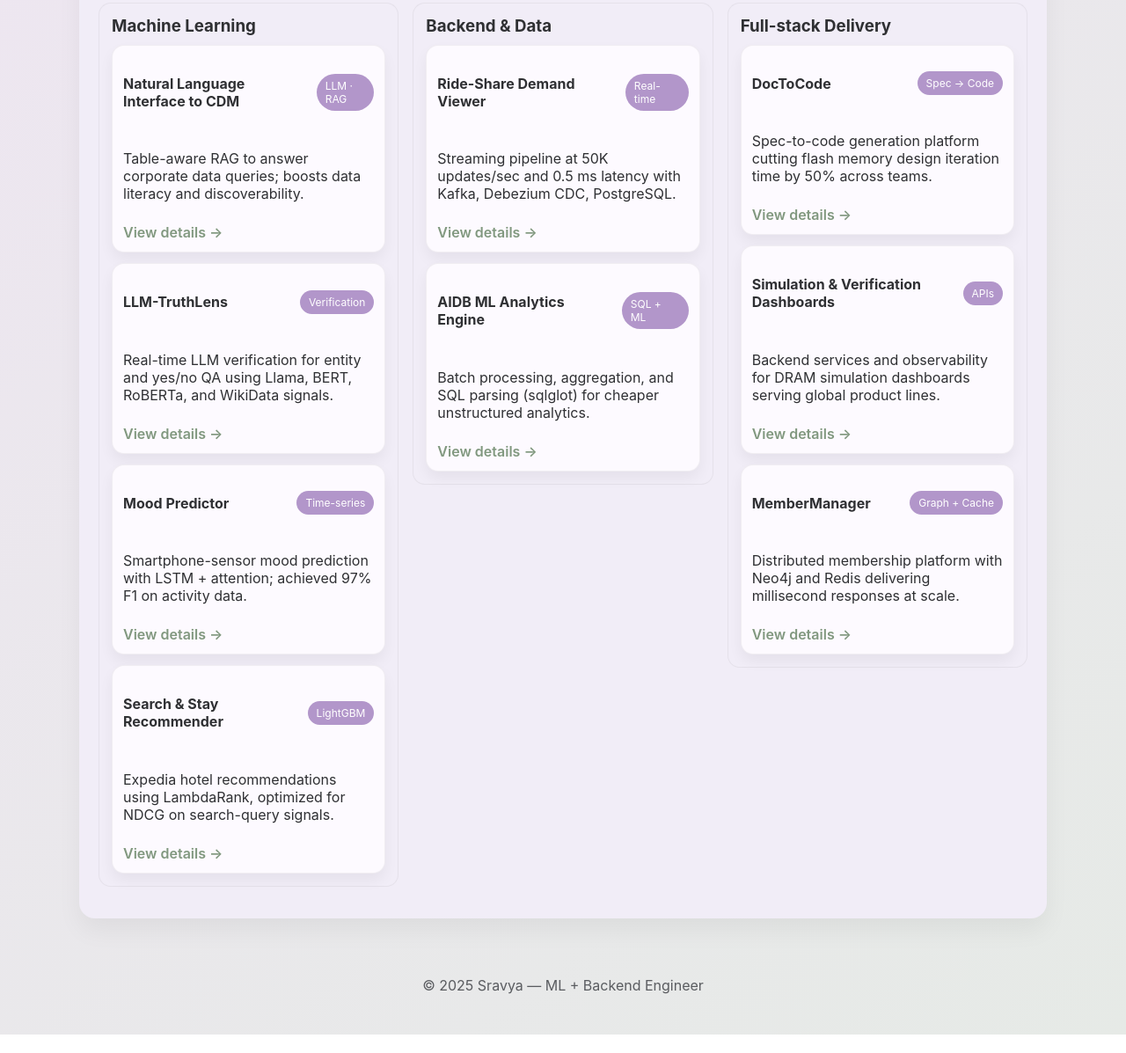
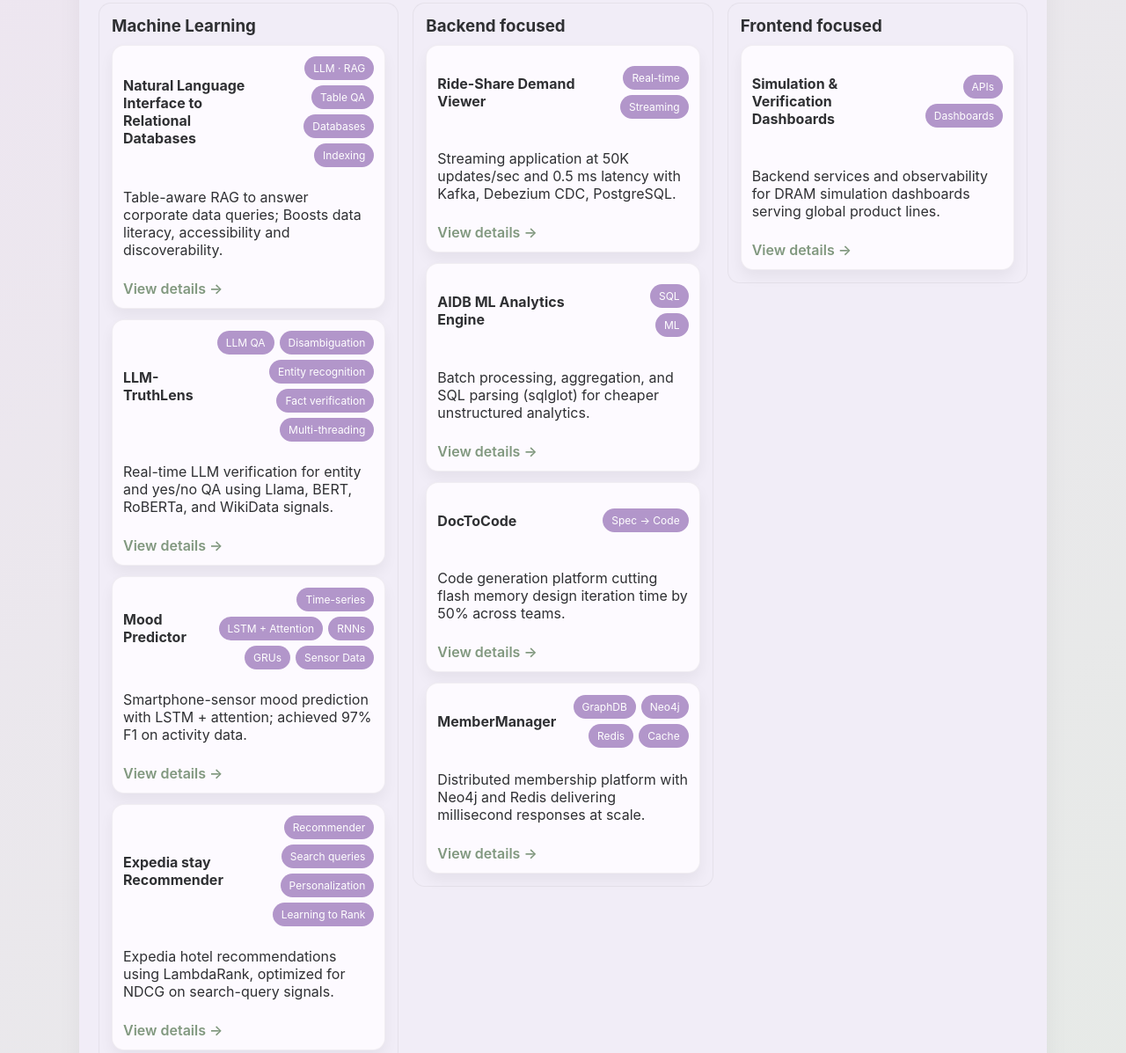
Before and after one commit to zencodess/portfolio_simple, a plain HTML site: page projects.html in a window 1280 px wide. Shown: the part 215-1412 px from the top of the page at 88% size. Before the commit the page ends 1391 px from the top, so only its background shows below. Drawn offline with Linux system fonts and the light colour scheme.

Commit message:
update data

```diff
--- a/data.js
+++ b/data.js
@@ -2,10 +2,13 @@
 window.portfolioData = {
   about: {
     summary:
-      "I design data products end-to-end: ingestion, storage, ML, and the APIs or dashboards that ship insight fast.",
+      "I am a practical minded and detail-oriented software engineer with around 3 years of experience in the industry, shipping products with an impact on multiple processes, customer teams across the globe. \
+      My love for large-scale data systems and enterprise Machine learning systems, further pushed me to pursue MSc. Computer Science at University of Amsterdam & Vrije Universiteit Amsterdam. \
+      I love everything about backend, scalable systems, data, knowledge-base, graphs, search and retreival. \
+      I enjoy building solutions that bridge the gap between cutting-edge research and real-world applications, with a keen skillset in the intersection of backend and generative AI.",
     whatIDo: [
-      "LLM/RAG apps for tabular and knowledge-base search.",
-      "Real-time and batch data pipelines with observability.",
+      "LLM/RAG/Generative apps for tabular and knowledge-base search.",
+      "Real-time and batch backend systems with scaling and observability.",
       "APIs and dashboards that translate data into action."
     ],
     tech:
@@ -13,7 +16,7 @@ window.portfolioData = {
     highlights: [
       "Execution and customer-focus awards at Micron.",
       "Dean's Merit List for academics.",
-      "Best Poster for AutoCodeDoc; two papers on automation."
+      "Best Poster for AutoCodeDoc; two papers on software development."
     ]
   },
   projects: [
@@ -21,69 +24,69 @@ window.portfolioData = {
       bucket: "Machine Learning",
       items: [
         {
-          title: "Natural Language Interface to CDM",
-          tag: "LLM · RAG",
-          desc: "Table-aware RAG to answer corporate data queries; boosts data literacy and discoverability.",
+          title: "Natural Language Interface to Relational Databases",
+          tags: ["LLM · RAG", "Table QA", "Databases", "Indexing"],
+          desc: "Table-aware RAG to answer corporate data queries; Boosts data literacy, accessibility and discoverability.",
           link: "#"
         },
         {
           title: "LLM-TruthLens",
-          tag: "Verification",
+          tags: ["LLM QA", "Disambiguation", "Entity recognition", "Fact verification", "Multi-threading"],
           desc: "Real-time LLM verification for entity and yes/no QA using Llama, BERT, RoBERTa, and WikiData signals.",
           link: "#"
         },
         {
           title: "Mood Predictor",
-          tag: "Time-series",
+          tags: ["Time-series", "LSTM + Attention", "RNNs", "GRUs", "Sensor Data"],
           desc: "Smartphone-sensor mood prediction with LSTM + attention; achieved 97% F1 on activity data.",
           link: "#"
         },
         {
-          title: "Search & Stay Recommender",
-          tag: "LightGBM",
+          title: "Expedia stay Recommender",
+          tags: ["Recommender", "Search queries", "Personalization", "Learning to Rank"],
           desc: "Expedia hotel recommendations using LambdaRank, optimized for NDCG on search-query signals.",
           link: "#"
         }
       ]
     },
     {
-      bucket: "Backend & Data",
+      bucket: "Backend focused",
       items: [
         {
           title: "Ride-Share Demand Viewer",
-          tag: "Real-time",
-          desc: "Streaming pipeline at 50K updates/sec and 0.5 ms latency with Kafka, Debezium CDC, PostgreSQL.",
+          tags: ["Real-time", "Streaming"],
+          desc: "Streaming application at 50K updates/sec and 0.5 ms latency with Kafka, Debezium CDC, PostgreSQL.",
           link: "#"
         },
         {
           title: "AIDB ML Analytics Engine",
-          tag: "SQL + ML",
+          tags: ["SQL", "ML"],
           desc: "Batch processing, aggregation, and SQL parsing (sqlglot) for cheaper unstructured analytics.",
+          link: "#"
+        },
+        {
+          title: "DocToCode",
+          tags: ["Spec → Code"],
+          desc: "Code generation platform cutting flash memory design iteration time by 50% across teams.",
+          link: "#"
+        },
+        {
+          title: "MemberManager",
+          tags: ["GraphDB", "Neo4j", "Redis", "Cache"],
+          desc: "Distributed membership platform with Neo4j and Redis delivering millisecond responses at scale.",
           link: "#"
         }
       ]
     },
     {
-      bucket: "Full-stack Delivery",
+      bucket: "Frontend focused",
       items: [
         {
-          title: "DocToCode",
-          tag: "Spec → Code",
-          desc: "Spec-to-code generation platform cutting flash memory design iteration time by 50% across teams.",
-          link: "#"
-        },
-        {
           title: "Simulation & Verification Dashboards",
-          tag: "APIs",
+          tags: ["APIs", "Dashboards"],
           desc: "Backend services and observability for DRAM simulation dashboards serving global product lines.",
           link: "#"
         },
-        {
-          title: "MemberManager",
-          tag: "Graph + Cache",
-          desc: "Distributed membership platform with Neo4j and Redis delivering millisecond responses at scale.",
-          link: "#"
-        }
       ]
     }
   ],
@@ -96,7 +99,7 @@ window.portfolioData = {
         "Shipped tools that shortened design cycles, raised reliability, and kept teams unblocked during critical releases.",
       impacts: [
         { title: "DocToCode", desc: "Spec-to-code platform that cut flash memory design iteration time by 50%." },
-        { title: "Performance Prediction", desc: "Data pipelines and anomaly detection over terabytes of simulation data." },
+        { title: "Performance Prediction", desc: "Scanner module and anomaly detection over terabytes of simulation data." },
         { title: "Simulation & Verification", desc: "Dashboards and monitoring that improved visibility for DRAM product lines." },
         { title: "MemberManager", desc: "Graph DB + Redis membership platform with millisecond responses." },
         { title: "PackageIO", desc: "Platform for auto-generation and verification across all DRAM products." },
--- a/script.js
+++ b/script.js
@@ -59,7 +59,11 @@
         const card = el("div",{className:"card"});
         const header = el("div",{className:"card-header"});
         header.appendChild(el("h4",{text:item.title}));
-        header.appendChild(el("span",{className:"pill",text:item.tag}));
+        if(item.tags && Array.isArray(item.tags)){
+          const tagRow = el("div",{className:"tag-row"});
+          item.tags.forEach(t=>tagRow.appendChild(el("span",{className:"pill",text:t})));
+          header.appendChild(tagRow);
+        }
         card.appendChild(header);
         card.appendChild(el("p",{text:item.desc}));
         const link = el("a",{className:"link",href:item.link || "#",text:"View details →"});
--- a/style.css
+++ b/style.css
@@ -150,6 +150,7 @@ h1{margin:0 0 10px;font-size:30px;line-height:1.25;}
   box-shadow:0 8px 16px rgba(0,0,0,0.05);
 }
 .card-header{display:flex;justify-content:space-between;align-items:center;gap:8px;}
+.tag-row{display:flex;flex-wrap:wrap;gap:6px;justify-content:flex-end;}
 .pill{
   padding:6px 10px;
   border-radius:999px;
```
